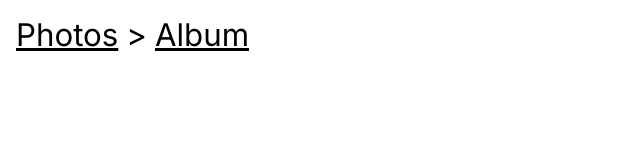
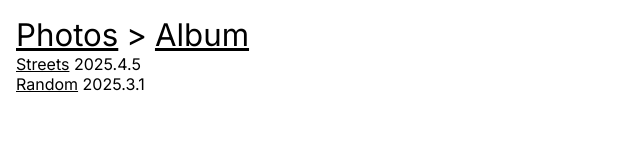
Before and after one commit to doangelo98/photos, a plain HTML site: page album.html in a window 1280 px wide. Shown: the whole page, without its empty margins (0-640 px from the left). Drawn offline with Linux system fonts and the light colour scheme.

Commit message:
Update album.html

```diff
--- a/album.html
+++ b/album.html
@@ -20,5 +20,15 @@
         <li><a href="album.html">Album</a></li>
       </ul>
     </nav>
+    <main>
+      <section>
+        <a href="#">Streets</a>
+        <time datetime="2025-4-5">2025.4.5</time>
+      </section>
+      <section>
+        <a href="#">Random</a>
+        <time datetime="2025-3-1">2025.3.1</time>
+      </section>
+    </main>
   </body>
 </html>
```
